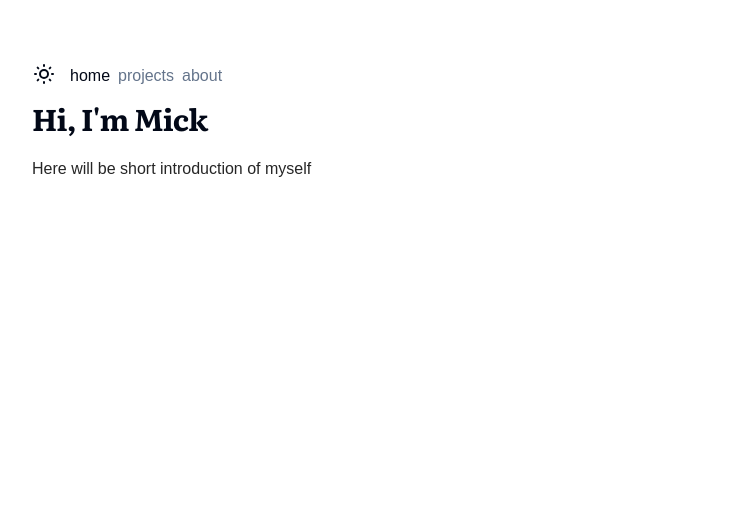
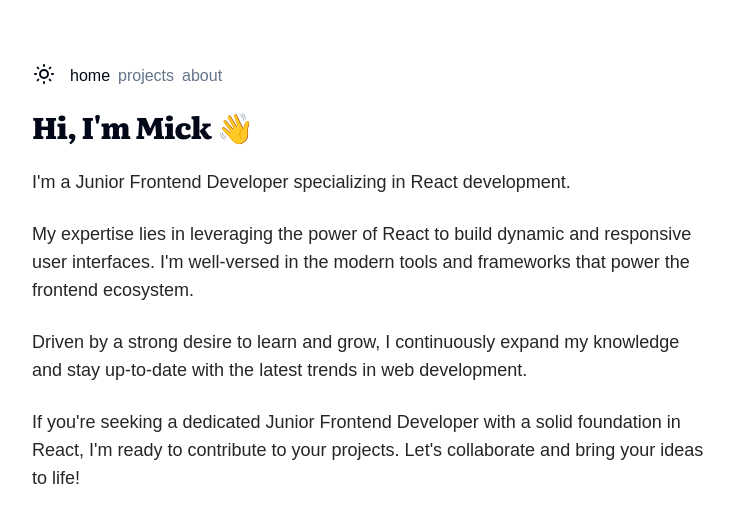
Before and after one commit to lazzzaroni/mpaliakou.dev, a Next.js app: page / in a window 1280 px wide. Shown: the top 522 px of the page, without its empty margins (272-1006 px from the left). Built offline with nearby package versions, Linux system fonts and the light colour scheme; a web font is replaced by a local one.

Commit message:
working on home page

```diff
--- a/src/app/about/page.tsx
+++ b/src/app/about/page.tsx
@@ -1,5 +1,12 @@
 export default function ProjectsPage() {
   return (
-    <h1 className="font-serif text-3xl font-bold tracking-tight">About Page</h1>
+    <>
+      <h1 className="scroll-m-20 font-serif text-2xl font-extrabold tracking-tight lg:text-3xl">
+        About Page
+      </h1>
+      <p className="text-lg leading-7 text-neutral-800 dark:text-neutral-200 [&:not(:first-child)]:mt-6">
+        Coming soon...
+      </p>
+    </>
   );
 }
--- a/src/app/icon.tsx
+++ b/src/app/icon.tsx
@@ -18,13 +18,13 @@ export default function Icon() {
       <div
         style={{
           fontSize: 16,
-          background: "#020617",
+          background: "#000000",
           width: "100%",
           height: "100%",
           display: "flex",
           alignItems: "center",
           justifyContent: "center",
-          color: "#f1f5f9",
+          color: "#ffffff",
           paddingLeft: "2px",
           borderRadius: "50%",
         }}
--- a/src/app/layout.tsx
+++ b/src/app/layout.tsx
@@ -34,16 +34,16 @@ export default function RootLayout({ children }: RootLayoutProps) {
     <html lang="en" suppressHydrationWarning>
       <body
         className={cn(
-          "mx-4 mb-40 mt-6 flex max-w-2xl flex-col scroll-smooth leading-relaxed antialiased selection:bg-purple-300 selection:text-purple-900 sm:mt-8 md:mx-auto",
+          "mx-4 my-6 flex max-w-2xl flex-col scroll-smooth antialiased selection:bg-purple-300 selection:text-purple-900 sm:my-8 md:mx-auto",
           fontSans.className,
           fontSerif.variable
         )}
       >
         <ThemeProvider attribute="class" defaultTheme="system" enableSystem>
-          <main className="mt-2 flex min-w-0 flex-auto flex-col px-2 md:mt-6 md:px-0">
+          <div className="mt-2 flex min-w-0 flex-auto flex-col px-2 md:mt-6 md:px-0">
             <Navbar />
-            {children}
-          </main>
+            <main className="mt-2">{children}</main>
+          </div>
         </ThemeProvider>
       </body>
     </html>
--- a/src/app/page.tsx
+++ b/src/app/page.tsx
@@ -1,13 +1,26 @@
 export default function Home() {
   return (
     <>
-      <h1 className="font-serif text-3xl font-bold tracking-tight">
-        Hi, I&apos;m Mick
+      <h1 className="scroll-m-20 font-serif text-2xl font-extrabold tracking-tight lg:text-3xl">
+        Hi, I&apos;m Mick 👋
       </h1>
-      <p className="my-5 text-neutral-800 dark:text-neutral-200">
-        Here will be short introduction of myself
+      <p className="text-lg leading-7 text-neutral-800 dark:text-neutral-200 [&:not(:first-child)]:mt-6">
+        I&apos;m a Junior Frontend Developer specializing in React development.
       </p>
-      <p></p>
+      <p className="text-lg leading-7 text-neutral-800 dark:text-neutral-200 [&:not(:first-child)]:mt-6">
+        My expertise lies in leveraging the power of React to build dynamic and
+        responsive user interfaces. I&apos;m well-versed in the modern tools and
+        frameworks that power the frontend ecosystem.
+      </p>
+      <p className="text-lg leading-7 text-neutral-800 dark:text-neutral-200 [&:not(:first-child)]:mt-6">
+        Driven by a strong desire to learn and grow, I continuously expand my
+        knowledge and stay up-to-date with the latest trends in web development.
+      </p>
+      <p className="text-lg leading-7 text-neutral-800 dark:text-neutral-200 [&:not(:first-child)]:mt-6">
+        If you&apos;re seeking a dedicated Junior Frontend Developer with a
+        solid foundation in React, I&apos;m ready to contribute to your
+        projects. Let&apos;s collaborate and bring your ideas to life!
+      </p>
     </>
   );
 }
--- a/src/app/projects/page.tsx
+++ b/src/app/projects/page.tsx
@@ -1,7 +1,12 @@
 export default function ProjectsPage() {
   return (
-    <h1 className="font-serif text-3xl font-bold tracking-tight">
-      Projects Page
-    </h1>
+    <>
+      <h1 className="scroll-m-20 font-serif text-2xl font-extrabold tracking-tight lg:text-3xl">
+        Projects Page
+      </h1>
+      <p className="text-lg leading-7 text-neutral-800 dark:text-neutral-200 [&:not(:first-child)]:mt-6">
+        Coming soon...
+      </p>
+    </>
   );
 }
```
